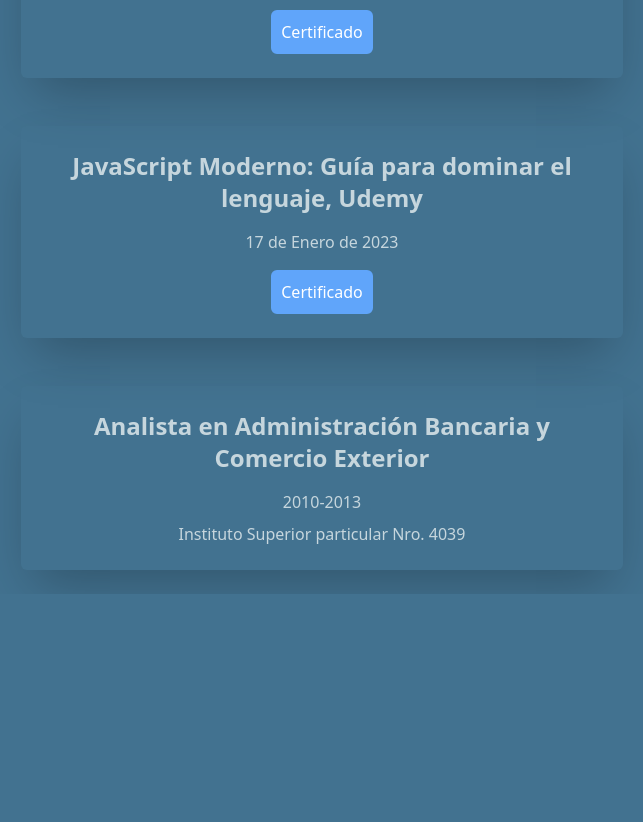
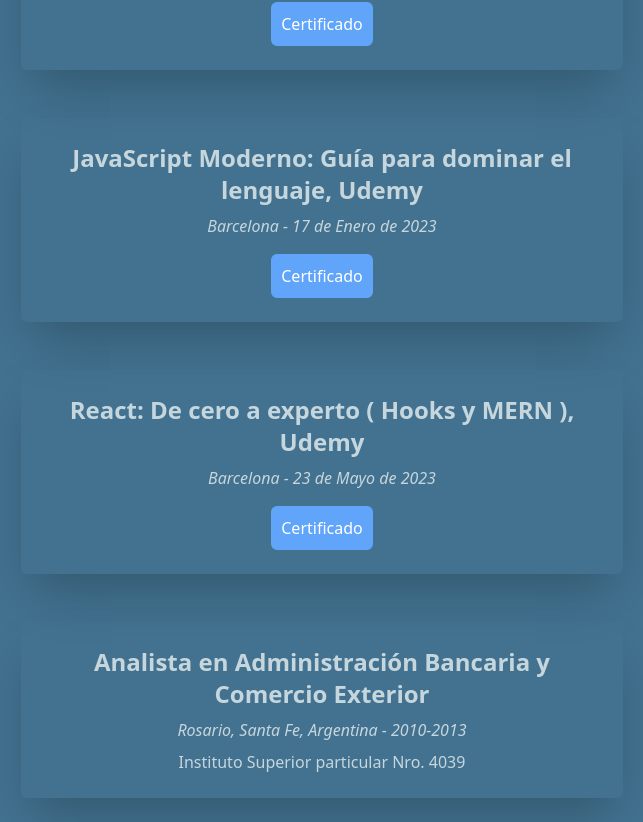
Before and after one commit to fede-alejandro/miPortfolio, a React (Create React App) app: page /educacion in a window 1280 px wide. Shown: the part 260-1082 px from the top of the page, without its empty margins (318-961 px from the left). Before the commit the page ends 854 px from the top, so only its background shows below. Built offline with nearby package versions, Linux system fonts and the light colour scheme.

Commit message:
agregando curso react

```diff
--- a/src/components/educacion/CartaDeEducacion.js
+++ b/src/components/educacion/CartaDeEducacion.js
@@ -13,11 +13,11 @@
         <main className='flex flex-col border-none shadow-2xl items-center md:flex-row border-2 border-[#c6d6dd] rounded-md p-4 m-4 gap-4 w-[75%]'>
             <div className='flex flex-col content-center text-center gap-2'>
                 <h2 className='font-bold text-2xl'>{titulo}</h2>
-                <p>{ubicación}</p>
-                <time>{fecha}</time>
+                <i>{ubicación} - {fecha}</i>
                 <p>{instituto}</p>
-                {credencial && <a href={credencial} target='_blank' rel='noreferrer' className='flex m-auto justify-center border-2 border-blue-400  text-white text-center rounded-md p-2 transition ease-in duration-200 bg-blue-400 hover:-translate-y-1 hover:scale-110 hover:bg-blue-600'>Certificado</a>}
+                {credencial && <a href={credencial} className='flex m-auto justify-center border-2 border-blue-400  text-white text-center rounded-md p-2 transition ease-in duration-200 bg-blue-400 hover:-translate-y-1 hover:scale-110 hover:bg-blue-600'>Certificado</a>}
             </div>
+
         </main>
     </article>
 }
--- a/src/data/educacion.js
+++ b/src/data/educacion.js
@@ -1,24 +1,32 @@
+import { certificadoJs, certificadoReact } from '../img';
 
 
 export const dataEducacion = [
     {
         id: 1,
         titulo: 'Bootcamp Full Stack Web Developer, NEOLAND',
-        ubicacion: 'Barcelona',
+        ubicación: 'Barcelona',
         fecha: 'Sep - Dic 3022',
         credencial: 'https://www.credential.net/a1131583-c424-4ce7-bfe8-d6573a4487f3#gs.o4jhkd'
     },
     {
         id: 2,
         titulo: 'JavaScript Moderno: Guía para dominar el lenguaje, Udemy',
-        ubicacion: 'Barcelona',
+        ubicación: 'Barcelona',
         fecha: '17 de Enero de 2023',
-        credencial: 'https://www.udemy.com/certificate/UC-6683499a-1014-46b7-83da-a2e8cd55ff3d/'
+        credencial: certificadoJs
     },
     {
         id: 3,
+        titulo: 'React: De cero a experto ( Hooks y MERN ), Udemy',
+        ubicación: 'Barcelona',
+        fecha: '23 de Mayo de 2023',
+        credencial: certificadoReact
+    },
+    {
+        id: 4,
         titulo: 'Analista en Administración Bancaria y Comercio Exterior',
-        ubicacion: 'Rosario, Santa Fe, Argentina',
+        ubicación: 'Rosario, Santa Fe, Argentina',
         fecha: '2010-2013',
         instituto: 'Instituto Superior particular Nro. 4039',
 
--- a/src/img/index.js
+++ b/src/img/index.js
@@ -12,6 +12,8 @@
 const quizApp = require('./quizApp.png')
 const portfolio = require('./portfolio.png')
 const proyecto = require('./proyecto.png')
+const certificadoReact = require('./certificadoReact.jpg')
+const certificadoJs = require('./certificadoJs.jpg')
 
 module.exports = {
     logo,
@@ -27,5 +29,7 @@
     fedecv,
     quizApp,
     portfolio,
-    proyecto
+    proyecto,
+    certificadoReact,
+    certificadoJs
 }
```
Also changed, not shown: src/img/certificadoJs.jpg (added), src/img/certificadoReact.jpg (added).
